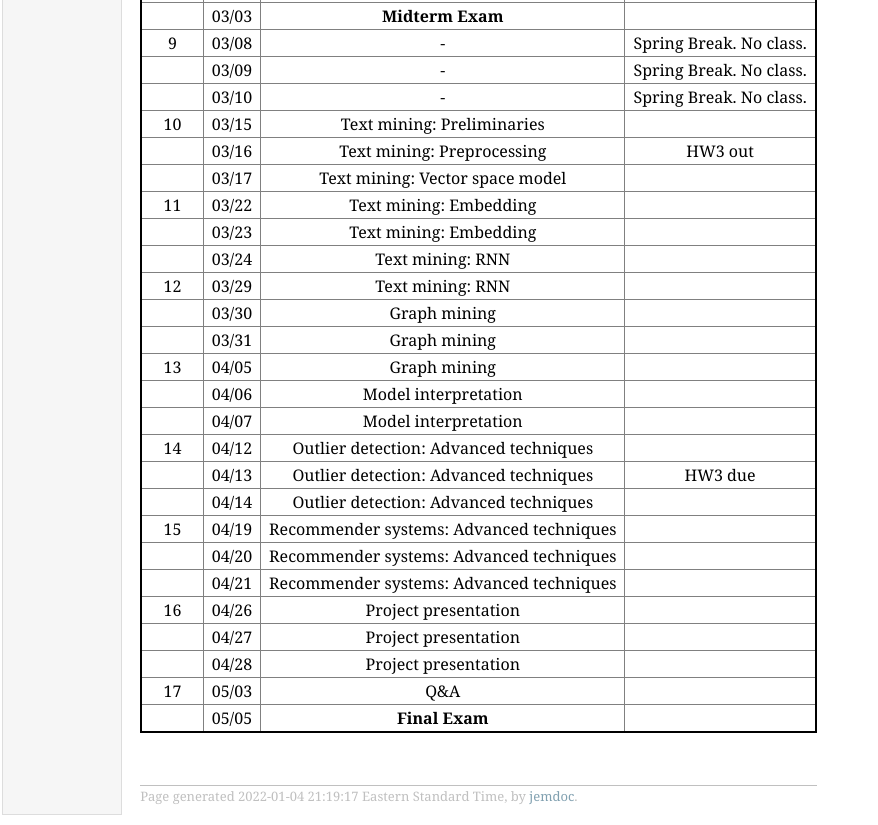
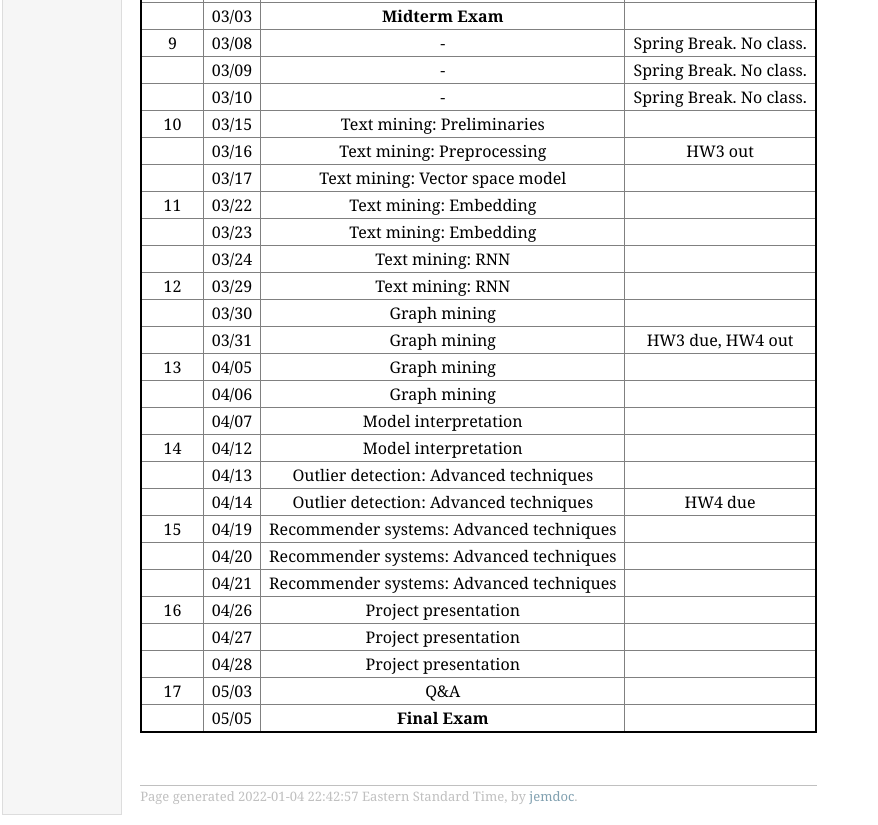
Before and after one commit to ninghaohello/ninghaohello.github.io, a plain HTML site: page Course_Spring2022.html in a window 1280 px wide. Shown: the part 696-1521 px from the top of the page, without its empty margins (0-878 px from the left). Drawn offline with Linux system fonts and the light colour scheme.

Commit message:
Add files via upload

```diff
--- a/Course_Spring2022.html
+++ b/Course_Spring2022.html
@@ -57,13 +57,13 @@
 <tr class="r34"><td class="c1"></td><td class="c2"> 03/24 </td><td class="c3"> Text mining: RNN </td><td class="c4">  </td></tr>
 <tr class="r35"><td class="c1">12   </td><td class="c2"> 03/29 </td><td class="c3"> Text mining: RNN </td><td class="c4">  </td></tr>
 <tr class="r36"><td class="c1"></td><td class="c2"> 03/30 </td><td class="c3"> Graph mining </td><td class="c4">  </td></tr>
-<tr class="r37"><td class="c1"></td><td class="c2"> 03/31 </td><td class="c3"> Graph mining </td><td class="c4">  </td></tr>
+<tr class="r37"><td class="c1"></td><td class="c2"> 03/31 </td><td class="c3"> Graph mining </td><td class="c4"> HW3 due, HW4 out  </td></tr>
 <tr class="r38"><td class="c1">13   </td><td class="c2"> 04/05 </td><td class="c3"> Graph mining </td><td class="c4">  </td></tr>
-<tr class="r39"><td class="c1"></td><td class="c2"> 04/06 </td><td class="c3"> Model interpretation </td><td class="c4">  </td></tr>
+<tr class="r39"><td class="c1"></td><td class="c2"> 04/06 </td><td class="c3"> Graph mining </td><td class="c4">  </td></tr>
 <tr class="r40"><td class="c1"></td><td class="c2"> 04/07 </td><td class="c3"> Model interpretation </td><td class="c4">  </td></tr>
-<tr class="r41"><td class="c1">14   </td><td class="c2"> 04/12 </td><td class="c3"> Outlier detection: Advanced techniques </td><td class="c4">  </td></tr>
-<tr class="r42"><td class="c1"></td><td class="c2"> 04/13 </td><td class="c3"> Outlier detection: Advanced techniques </td><td class="c4"> HW3 due </td></tr>
-<tr class="r43"><td class="c1"></td><td class="c2"> 04/14 </td><td class="c3"> Outlier detection: Advanced techniques </td><td class="c4">  </td></tr>
+<tr class="r41"><td class="c1">14   </td><td class="c2"> 04/12 </td><td class="c3"> Model interpretation </td><td class="c4">  </td></tr>
+<tr class="r42"><td class="c1"></td><td class="c2"> 04/13 </td><td class="c3"> Outlier detection: Advanced techniques </td><td class="c4">  </td></tr>
+<tr class="r43"><td class="c1"></td><td class="c2"> 04/14 </td><td class="c3"> Outlier detection: Advanced techniques </td><td class="c4"> HW4 due </td></tr>
 <tr class="r44"><td class="c1">15   </td><td class="c2"> 04/19 </td><td class="c3"> Recommender systems: Advanced techniques </td><td class="c4">  </td></tr>
 <tr class="r45"><td class="c1"></td><td class="c2"> 04/20 </td><td class="c3"> Recommender systems: Advanced techniques </td><td class="c4">  </td></tr>
 <tr class="r46"><td class="c1"></td><td class="c2"> 04/21 </td><td class="c3"> Recommender systems: Advanced techniques </td><td class="c4">  </td></tr>
@@ -75,7 +75,7 @@
 </td></tr></table>
 <div id="footer">
 <div id="footer-text">
-Page generated 2022-01-04 21:19:17 Eastern Standard Time, by <a href="http://jemdoc.jaboc.net/">jemdoc</a>.
+Page generated 2022-01-04 22:42:57 Eastern Standard Time, by <a href="http://jemdoc.jaboc.net/">jemdoc</a>.
 </div>
 </div>
 </td>
```
